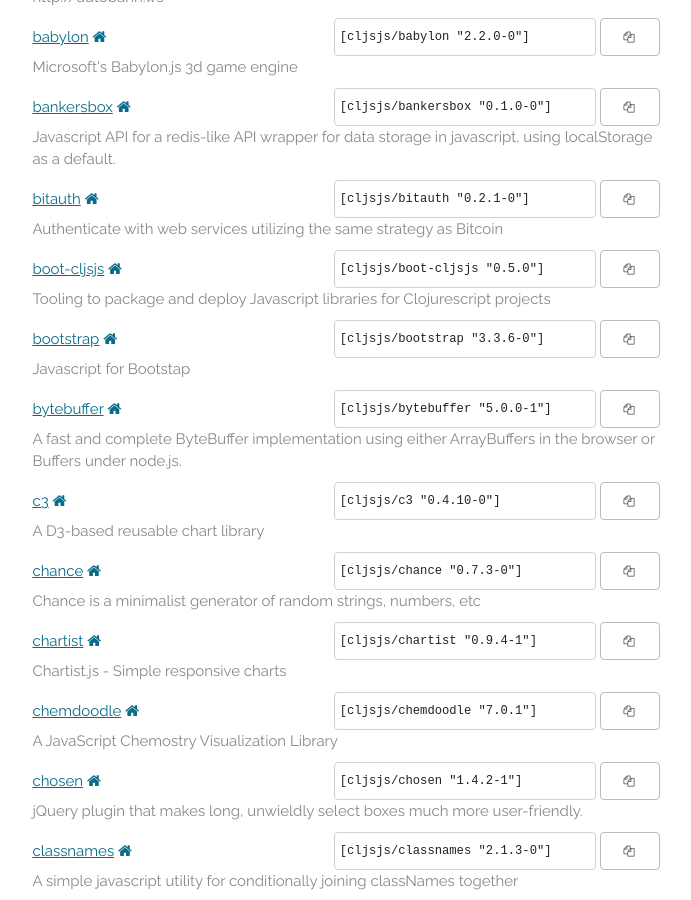
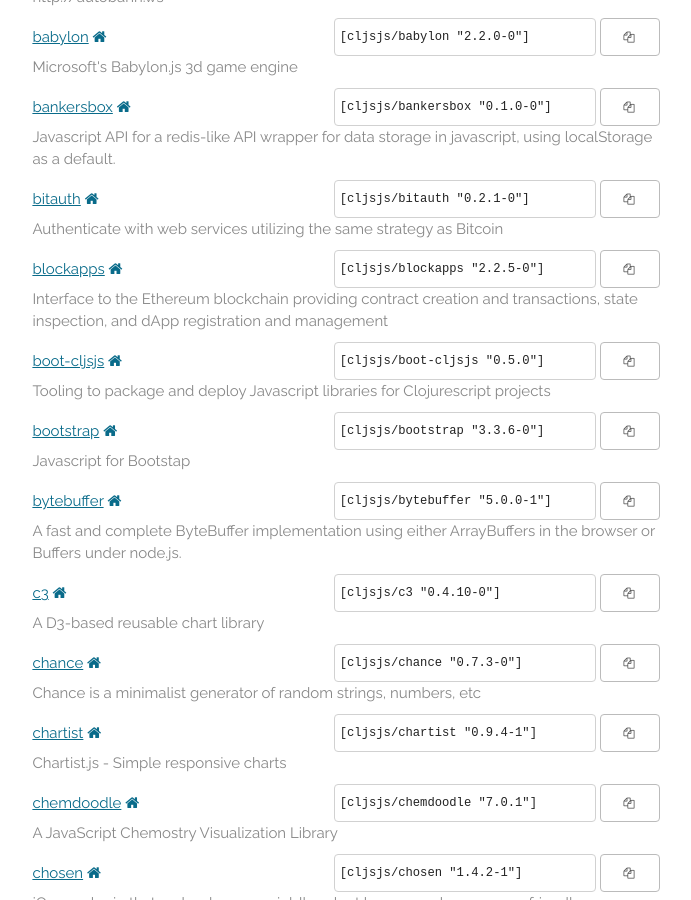
Before and after one commit to cljsjs/cljsjs.github.io, a Jekyll site: the page built from index.markdown, in a window 1280 px wide and 900 px high, scrolled down 1332 px. Shown: the whole window, without its empty margins (294-985 px from the left). Built offline with Jekyll 4.4.1, drawn with Linux system fonts in a browser that asks for light colours; nearby versions of some CDN libraries; comment, search, counter and statistics services are not loaded.

Commit message:
Automatic update

```diff
--- a/_includes/packages.html
+++ b/_includes/packages.html
@@ -62,6 +62,15 @@
       <button data-clipboard-text='[cljsjs/bitauth "0.2.1-0"]'><i class="fa fa-copy"></i></button>
     </span>
     <p class="description">Authenticate with web services utilizing the same strategy as Bitcoin</p>
+  </li>
+  <li>
+    <a href="https://clojars.org/cljsjs/blockapps">blockapps</a>
+    <a href="https://github.com/blockapps/blockapps-js/" target="new"><i class="fa fa-home"></i></a>
+    <span class="clojars">
+      <input type="text" value='[cljsjs/blockapps "2.2.5-0"]'/>
+      <button data-clipboard-text='[cljsjs/blockapps "2.2.5-0"]'><i class="fa fa-copy"></i></button>
+    </span>
+    <p class="description">Interface to the Ethereum blockchain providing contract creation and transactions, state inspection, and dApp registration and management</p>
   </li>
   <li>
     <a href="https://clojars.org/cljsjs/boot-cljsjs">boot-cljsjs</a>
@@ -243,8 +252,8 @@
     <a href="https://clojars.org/cljsjs/document-register-element">document-register-element</a>
     <a href="https://github.com/WebReflection/document-register-element" target="new"><i class="fa fa-home"></i></a>
     <span class="clojars">
-      <input type="text" value='[cljsjs/document-register-element "0.5.3-0"]'/>
-      <button data-clipboard-text='[cljsjs/document-register-element "0.5.3-0"]'><i class="fa fa-copy"></i></button>
+      <input type="text" value='[cljsjs/document-register-element "0.5.3-1"]'/>
+      <button data-clipboard-text='[cljsjs/document-register-element "0.5.3-1"]'><i class="fa fa-copy"></i></button>
     </span>
     <p class="description">A stand-alone working lightweight version of the W3C Custom Elements specification</p>
   </li>
@@ -252,8 +261,8 @@
     <a href="https://clojars.org/cljsjs/dom4">dom4</a>
     <a href="https://github.com/WebReflection/dom4" target="new"><i class="fa fa-home"></i></a>
     <span class="clojars">
-      <input type="text" value='[cljsjs/dom4 "1.5.2-0"]'/>
-      <button data-clipboard-text='[cljsjs/dom4 "1.5.2-0"]'><i class="fa fa-copy"></i></button>
+      <input type="text" value='[cljsjs/dom4 "1.5.2-1"]'/>
+      <button data-clipboard-text='[cljsjs/dom4 "1.5.2-1"]'><i class="fa fa-copy"></i></button>
     </span>
     <p class="description">A DOM4 polyfill for parentNodes/childNodes entries</p>
   </li>
```
